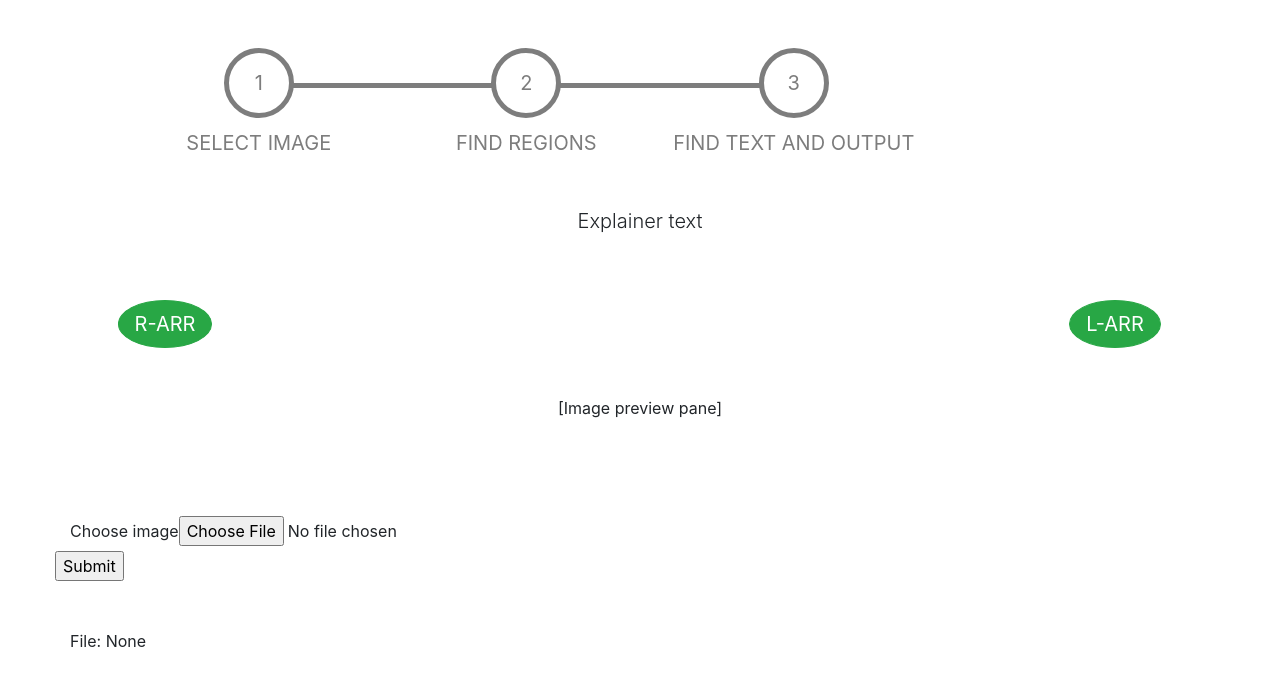
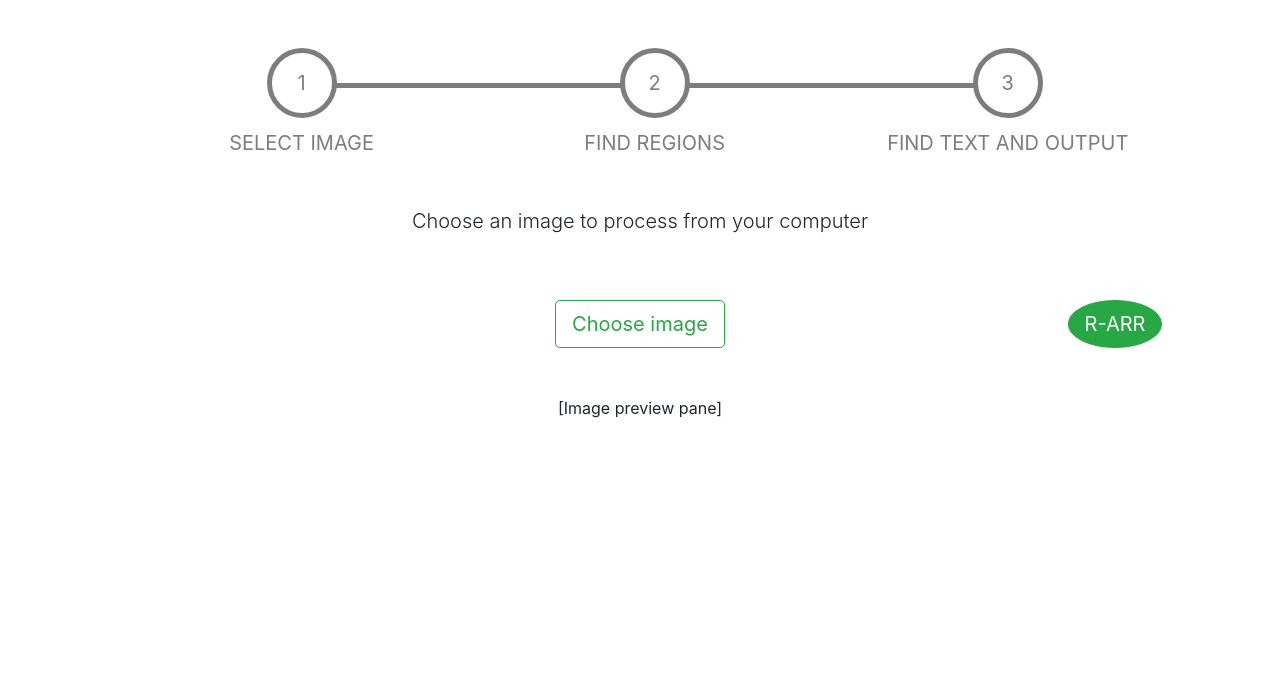
Before and after one commit to al-vincent/DesignThinkingToolset, a Django app: page / in a window 1280 px wide. Shown: the part 56-742 px from the top of the page. Run offline with Django 3.2, Linux system fonts and the light colour scheme; some libraries are stand-ins or nearby versions.

Commit message:
Task149 - updated base.html to correctly find styles.css, removed old forms, updated functional tests

```diff
--- a/DesignThinkingToolset/settings.py
+++ b/DesignThinkingToolset/settings.py
@@ -54,6 +54,7 @@ TEMPLATES = [
                 'django.template.context_processors.request',
                 'django.contrib.auth.context_processors.auth',
                 'django.contrib.messages.context_processors.messages',
+                'django.template.context_processors.media',
             ],
         },
     },
--- a/PostItFinder/forms.py
+++ /dev/null
@@ -1,11 +0,0 @@
-from django import forms
-from django.conf import settings
-
-import os
-from json import load
-
-with open(os.path.join(settings.STATIC, 'PostItFinder', 'js', 'config.json'), "r") as f:
-        CONFIG = load(f)["HTML"]["HOME"]["UPLOAD_IMG_FORM"]
-
-class UploadImageForm(forms.Form):
-    choose_img_btn = forms.ImageField(label=CONFIG["CHOOSE_IMG_LBL"]["TEXT"])
--- a/PostItFinder/views.py
+++ b/PostItFinder/views.py
@@ -3,48 +3,23 @@ from django.conf import settings
 import os
 from json import load
 
-from PostItFinder.forms import UploadImageForm
 
 def index(request):
     # NOTE: can I replace these with the built-in static finders?
     with open(os.path.join(settings.STATIC, 'PostItFinder', 'js', 'config.json'), "r") as f:
         CONFIG = load(f)["HTML"]
 
-    # **********
-    # NOTE: this is *MUCH* more oriented towards uploading files to the app server.
-    #       I want to upload the file to the Azure server; different process...??
-    # **********
-    # check if input is HTTP POST
-    img_file = None
-    if request.method == 'POST':
-        # is POST request; the form has been activated
-        form = UploadImageForm(request.POST, request.FILES, label_suffix='')
-        if form.is_valid():
-            # If the form is valid, I want to:
-            # - Show a thumbnail of the image selected
-            # useful link: https://docs.djangoproject.com/en/2.2/topics/http/file-uploads/
-            print("Form is valid")
-            print(type(request.FILES["choose_img_btn"]))
-            img_file = request.FILES["choose_img_btn"].temporary_file_path()
-        else:
-            # there are errors in the form; print to terminal
-            print(form.errors)
-    else:
-        # Not a POST request; just render the form
-        form = UploadImageForm(label_suffix='')
+    explain_text = CONFIG["APP"]["EXPLAIN_TEXT"]
+    explain_text["TEXT"] =  CONFIG["HOME"]["EXPLAIN_TEXT"]["TEXT"]
 
     context = {"title": CONFIG["TITLE"],
                "navbar": CONFIG["BASE"]["NAVBAR"],
                "stepper": CONFIG["APP"]["STEPPER_BAR"],
-               "explain_text": {"id": CONFIG["APP"]["STEPPER_BAR"]["ID"],
-                                "text": "Explainer text"},
+               "explain_text": explain_text,
                "next_btn": CONFIG["APP"]["NEXT_BTN"],
                "prev_btn": CONFIG["APP"]["PREVIOUS_BTN"],
+               "choose_img_btn": CONFIG["HOME"]["CHOOSE_IMG_BTN"],
                "image_pane": CONFIG["APP"]["IMAGE_PANE"],
-               "form_id": CONFIG["HOME"]["UPLOAD_IMG_FORM"]["ID"],
-               "form": form,
-               "submit_id": CONFIG["HOME"]["UPLOAD_IMG_FORM"]["SUBMIT_BUTTON"]["ID"],
-               "submit_text": CONFIG["HOME"]["UPLOAD_IMG_FORM"]["SUBMIT_BUTTON"]["TEXT"],
-               "img_file": img_file}
+               }
 
     return render(request, "PostItFinder/index.html", context=context)
--- a/static/PostItFinder/css/styles.css
+++ b/static/PostItFinder/css/styles.css
@@ -39,7 +39,7 @@ handle to no longer be bound to the rect element (hence commented out) */
 }
 .stepper-bar li {
     list-style-type: none;
-    width: 25%; /* this is 100 / num_items_in_stepper; update if using more than 4 steps */
+    width: 33%; /* this is 100 / num_items_in_stepper; update if using more than 4 steps */
     float: left;
     font-size: 20px;
     position: relative;
--- a/static/PostItFinder/js/config.json
+++ b/static/PostItFinder/js/config.json
@@ -55,7 +55,8 @@
                 ]
             },
             "EXPLAIN_TEXT": {
-                "ID": "explain-text-id"
+                "ID": "explain-text-id",
+                "TEXT": "Placeholder explainer text"
             },
             "NEXT_BTN": {
                 "ID": "next-btn-id",
@@ -70,22 +71,12 @@
             }
         },
         "HOME": {
+            "EXPLAIN_TEXT": {
+                "TEXT": "Choose an image to process from your computer"
+            },
             "CHOOSE_IMG_BTN": {
-                "ID": "choose-img-button-id"
-            },
-            "UPLOAD_IMG_FORM":{
-                "ID": "form-upload-image",
-                "CHOOSE_IMG_BTN": {
-                    "ID": "choose_img_btn_id"
-                },
-                "CHOOSE_IMG_LBL": {
-                    "XPATH": "//label[@for='choose_img_btn_id']",
-                    "TEXT": "Choose image"
-                },
-                "SUBMIT_BUTTON": {
-                    "ID": "submit_btn_id",
-                    "TEXT": "Submit"
-                }
+                "ID": "choose-img-btn-id",
+                "TEXT": "Choose image"
             }
         }
     }
--- a/templates/PostItFinder/base.html
+++ b/templates/PostItFinder/base.html
@@ -13,7 +13,7 @@
               integrity="sha384-Vkoo8x4CGsO3+Hhxv8T/Q5PaXtkKtu6ug5TOeNV6gBiFeWPGFN9MuhOf23Q9Ifjh"
               crossorigin="anonymous">
         <!-- custom CSS -->
-        <link rel="stylesheet" type="text/css" href="{% static 'css/styles.css' %}">
+        <link rel="stylesheet" type="text/css" href="{% static 'PostItFinder/css/styles.css' %}">
 
         <title>{% block title %}SNIP{% endblock %}</title>
     </head>
--- a/templates/PostItFinder/base_app.html
+++ b/templates/PostItFinder/base_app.html
@@ -8,7 +8,7 @@
     <div class="row mt-5 mb-5">
         <div class="col-12">
             <!-- NOTE: UPPER_CASE vars are passed via config.json... -->
-            <ul id="{{ stepper.ID }}", class="{{ stepper.CLASS }}">
+            <ul id="{{ stepper.ID }}" class="{{ stepper.CLASS }}">
                 {% for item in stepper.ITEMS %}
                 <!-- ...lower_case vars are passed via views.py -->
                 <li id= "{{ item.ID }}" class="{{ item.class }}">
@@ -23,7 +23,7 @@
     <!-- explanatory text -->
     <div class="row mt-5 mb-5">
         <div class="mx-auto">
-            <p id="{{ explain_text.id }}" class="lead">{{ explain_text.text }}</p>
+            <p id="{{ explain_text.ID }}" class="lead">{{ explain_text.TEXT }}</p>
         </div>
     </div>
     <!-- /explanatory text -->
@@ -34,9 +34,11 @@
         <div class="col-2">
             <div class="row">
                 <div class="mx-auto">
-                    <button id="{{ next_btn.ID}}" type="button" class="btn btn-success btn-lg rounded-circle">
-                        {{ next_btn.SYMBOL }}
+                    {% block previous_button %}
+                    <button id="{{ prev_btn.ID}}" type="button" class="btn btn-success btn-lg rounded-circle">
+                        {{ prev_btn.SYMBOL }}
                     </button>
+                    {% endblock %}
                 </div>
             </div>
         </div>
@@ -56,9 +58,11 @@
         <div class="col-2">
             <div class="row">
                 <div class="mx-auto">
-                    <button id="{{ prev_btn.ID}}" type="button" class="btn btn-success btn-lg rounded-circle">
-                        {{ prev_btn.SYMBOL }}
+                    {% block next_button %}
+                    <button id="{{ next_btn.ID}}" type="button" class="btn btn-success btn-lg rounded-circle">
+                        {{ next_btn.SYMBOL }}
                     </button>
+                    {% endblock %}
                 </div>
             </div>
         </div>
@@ -75,6 +79,6 @@
     </div>
     <!-- /image pane -->
 
-    {% block page_content %}{% endblock %}
+    <!-- {% block page_content %}{% endblock %} -->
 
 {% endblock %}
--- a/templates/PostItFinder/index.html
+++ b/templates/PostItFinder/index.html
@@ -2,23 +2,12 @@
 
 {% block title %}{{ title }}{% endblock %}
 
-{% block page_content %}
+{% block previous_button %}
+<!-- don't show the previous button on this page -->
+{% endblock%}
 
-    <div class="row mt-5 mb-5">
-      {{ body_text }}
-    </div>
-
-    <div class="row mt-5 mb-5">
-      <form id="{{ form_id }}" method="POST" enctype="multipart/form-data">
-          {% csrf_token %}
-
-          {{ form }}
-          <input id="{{ submit_id }}" class="row" type="submit" name="submit" value="{{ submit_text }}"/>
-      </form>
-    </div>
-
-    <div class="row mt-5 mb-5">
-      <p>File: {{ img_file }}</p>
-    </div>
-
+{% block image_action_buttons %}
+  <button id="{{ choose_img_btn.ID }}" type="button" class="btn btn-outline-success btn-lg">
+    {{ choose_img_btn.TEXT }}
+  </button>
 {% endblock %}
```
Also changed, not shown: project_tests/functional_tests/test_home_page.py (+35 -25 lines), 1 other file.
